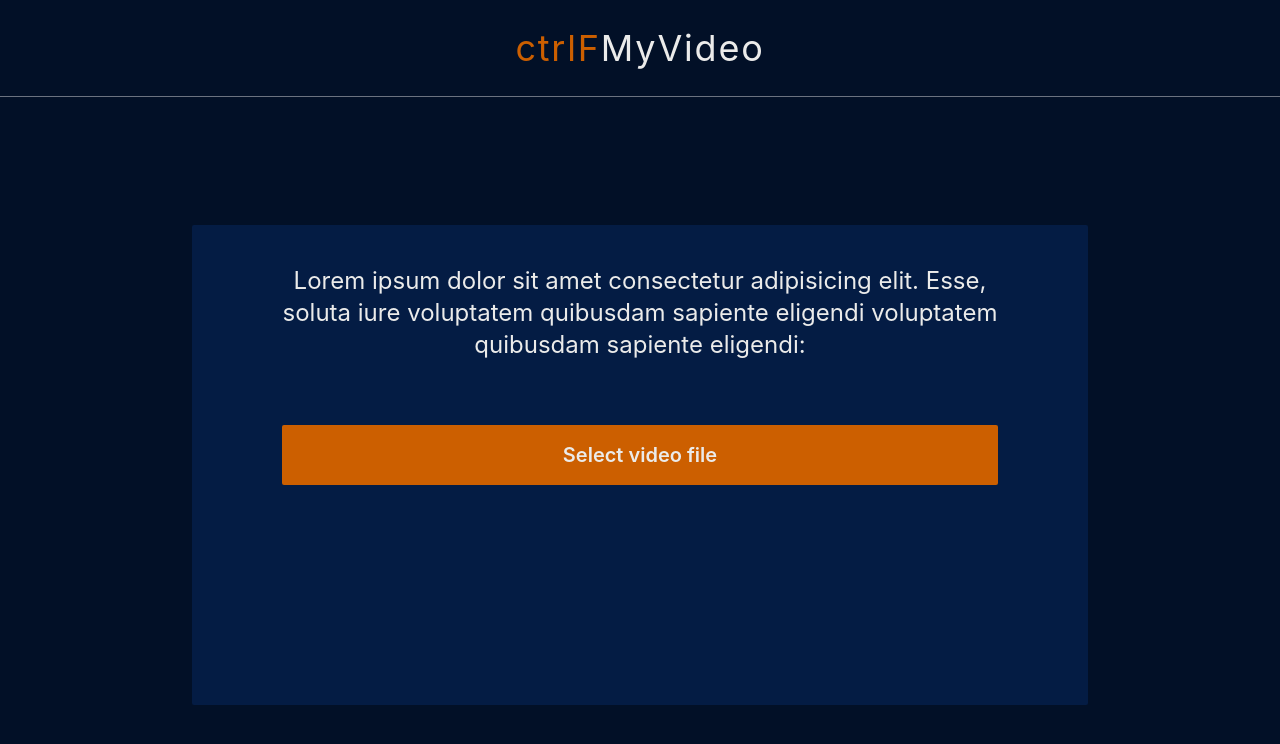
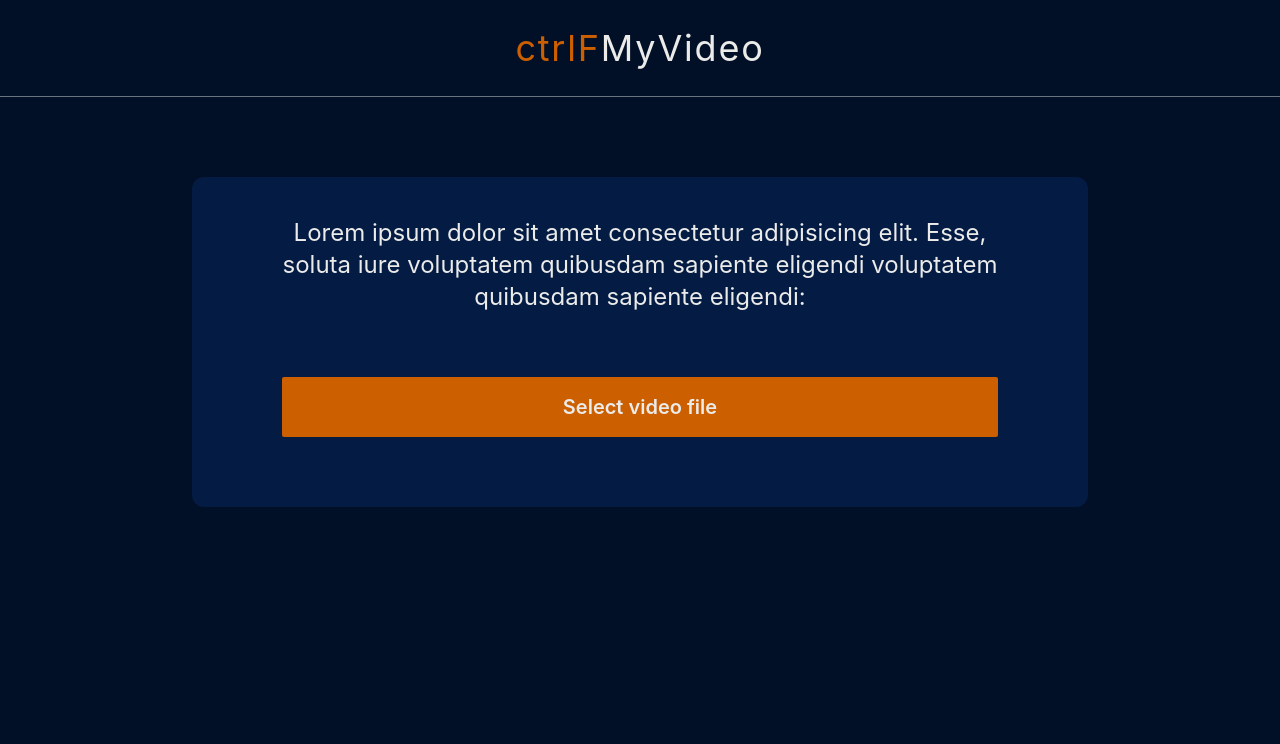
Before and after one commit to dappon4/ctrl-F-my-audio, a React (Create React App) app in the folder frontend/: page / in a window 1280 px wide. Shown: the top 744 px of the page. Built offline with nearby package versions, Linux system fonts and the light colour scheme.

Commit message:
improve frontend

```diff
--- a/frontend/src/App.css
+++ b/frontend/src/App.css
@@ -7,6 +7,6 @@
 } */
 
 body{
-  /* background-color: #04204E; */
+  background-color: #021027;
   color: #EBEBEA
 }
--- a/frontend/src/App.js
+++ b/frontend/src/App.js
@@ -24,9 +24,11 @@ function Header() {
 }
 
 function Main() {
+  // const className = "hidden mt-5 rounded-xl w-[150px] text-sm h-[50px] md:h-[60px] md:text-xl bg-secondary text-textColor font-semibold hover:bg-[#1abc9c] flex items-center justify-center cursor-pointer"
   return (
-    <div className="flex justify-center bg-headerColor h-[100vh]">
+    <div className="flex justify-center bg-headerColor pb-20">
       <SendAV />
+      {/* <div className={className}></div> */}
     </div>
   );
 }
@@ -36,14 +38,18 @@ function Main() {
 function SendAV({ props }) {
   const url = "https://organic-capybara-qj7v9676r5g347v5-5000.app.github.dev/convert"
   const [video, setVideo] = useState(null)
+  const [isUploaded, setIsUploaded] = useState(false)
+  function handleUpload(e) {
+    setVideo(() => e.target.files[0])
+  }
+  const [startTime, setStartTime] = useState(0);
 
-  function handleUpload(e) {
-    setVideo(()=>e.target.files[0])
-  }
+  useEffect(() => {
+    // Adjust the start time as necessary
+    setStartTime(10); // Start video at 30 seconds
+  }, []);
 
-
-  const handleSubmit = async () =>{
-
+  const handleSubmit = async () => {
     const formData = new FormData()
     formData.append(
       'uploaded_file',
@@ -51,19 +57,18 @@ function SendAV({ props }) {
       video.name
     )
 
-  const response = await axios.post(url, formData,{
+    const response = await axios.post(url, formData, {
       onUploadProgress: progressEvent => {
-      let progress = Math.round(progressEvent.loaded*100 / progressEvent.total)
-      if(progress == 100){
-        setVideo(null)
+        let progress = Math.round(progressEvent.loaded * 100 / progressEvent.total)
+        if (progress === 100) {
+          setIsUploaded(true)
         }
-      console.log(progress+'%')
+        console.log(progress + '%')
       }
     })//get upload progress
     console.log(await response)
   }
-  function isUploaded(){
-    if(video!==null){
+  function isSubmitted() {
     return (
       <div>
         <label for="submit"
@@ -74,18 +79,25 @@ function SendAV({ props }) {
     )
   }
 
-  }
   return (
-    <div className="bg-[#041C44] h-[60%] mt-32 flex flex-col items-center max-w-[70vw] rounded-sm">
+    <div className="flex flex-col gap-10">
+      <div className="mt-20 bg-[#041C44] flex flex-col items-center max-w-[70vw] rounded-xl pb-10 ">
       <p className="text-center text-2xl mt-10 max-w-[85%]">Lorem ipsum dolor sit amet consectetur adipisicing elit. Esse, soluta iure voluptatem quibusdam sapiente eligendi voluptatem quibusdam sapiente eligendi:</p>
 
       <label for="video"
         className="mt-16 rounded-sm w-[80px] text-sm h-[50px] md:w-[80%] md:h-[60px] md:text-xl bg-secondary text-textColor font-semibold hover:bg-[#1abc9c] flex items-center justify-center cursor-pointer"
       >Select video file</label>
-      <input type="file" id="video" name="video" accept="video/*" className='w-0' onChange={handleUpload} required/>
+      <input type="file" id="video" name="video" accept="video/*" className='w-0' onChange={handleUpload} required />
 
-      {isUploaded()}
+      {!isUploaded && video !== null && isSubmitted()}
 
+    </div>
+      <div className="flex justify-center items-center">
+        {isUploaded && <video controls>
+          <source src={URL.createObjectURL(video)} type="video/mp4" className="w-[80%] h-auto" />
+          Your browser does not support the video tag.
+        </video>}
+      </div>
     </div>
   );
 }
```
Also changed, not shown: 1 other file (tests, documents, lock files or other folders). Lines whose indentation alone changed are shown as unchanged.
